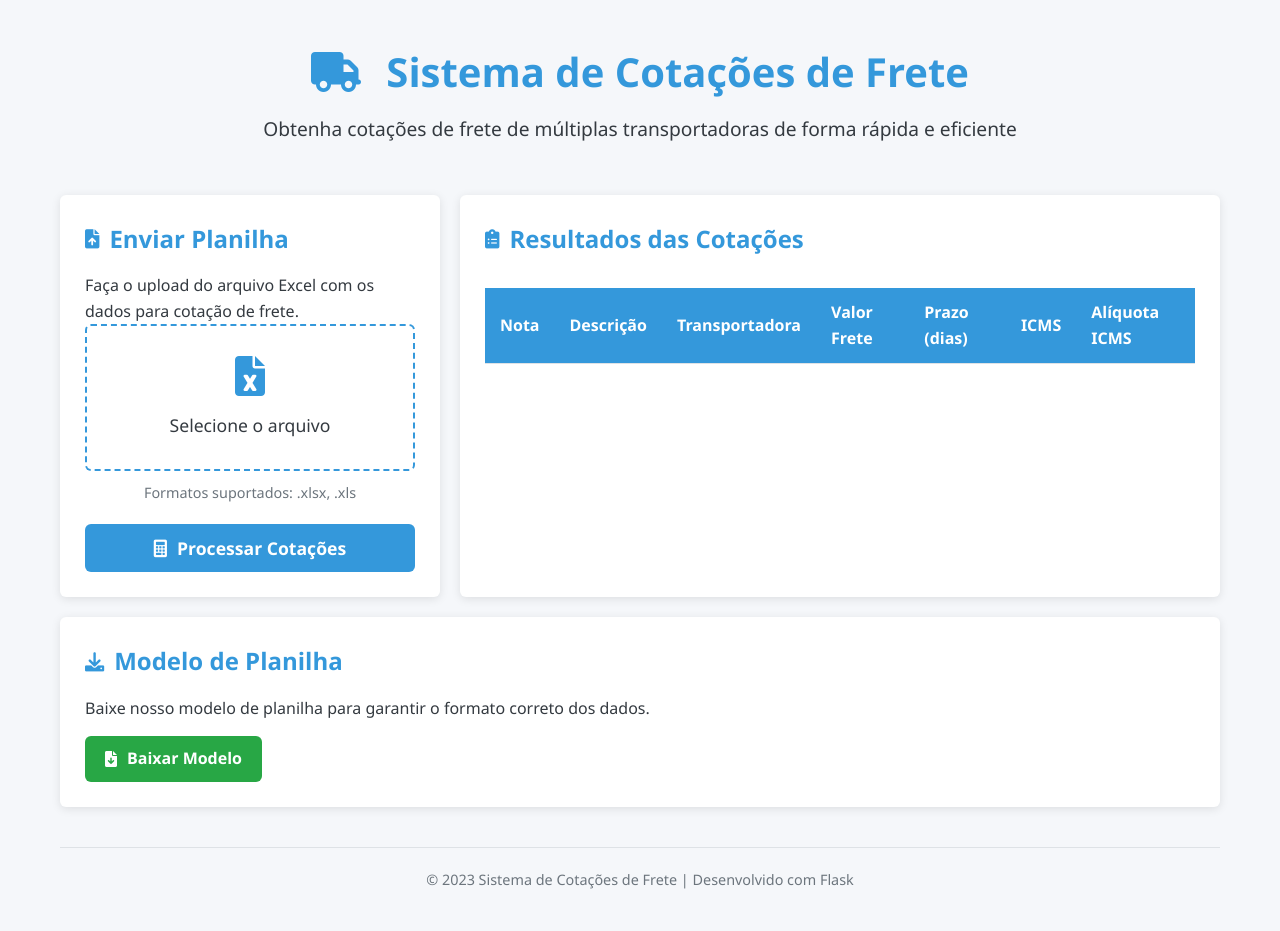
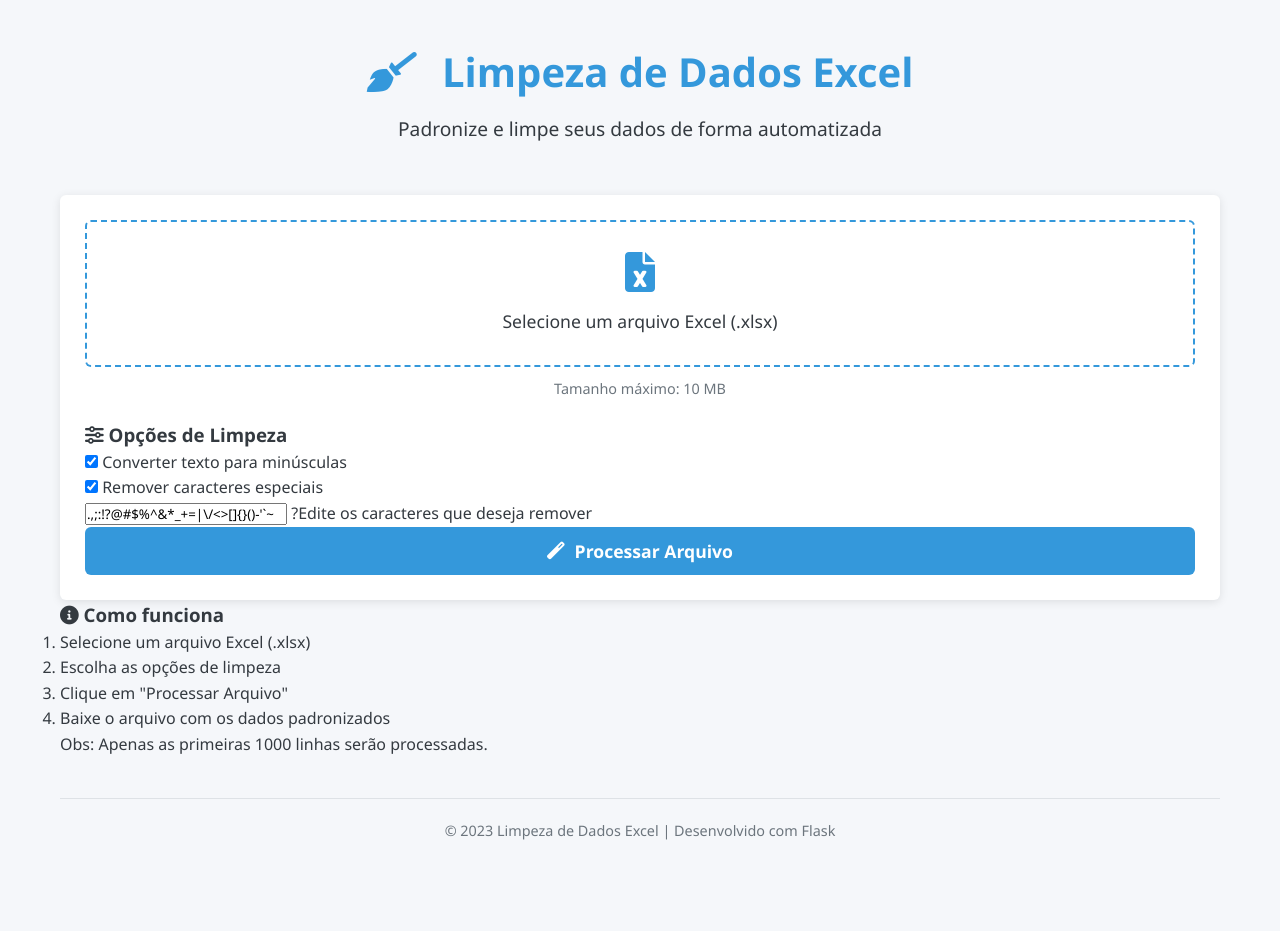
Before and after one commit to Douglasprojetospro/limpador-web, a Flask app: page / in a window 1280 px wide. After the commit the page ends 840 px from the top, so only its background shows below. Run offline with Flask 3, Linux system fonts and the light colour scheme; lists and menus that the app fills with data are empty.

Commit message:
Update index.html

```diff
--- a/templates/index.html
+++ b/templates/index.html
@@ -3,30 +3,45 @@
 <head>
     <meta charset="UTF-8">
     <meta name="viewport" content="width=device-width, initial-scale=1.0">
-    <title>Sistema de Cotações de Frete</title>
+    <title>Limpeza de Dados Excel</title>
     <link rel="stylesheet" href="{{ url_for('static', filename='style.css') }}">
     <link rel="stylesheet" href="https://cdnjs.cloudflare.com/ajax/libs/font-awesome/6.0.0-beta3/css/all.min.css">
 </head>
 <body>
     <div class="container">
         <header class="header">
-            <h1><i class="fas fa-truck"></i> Sistema de Cotações de Frete</h1>
-            <p class="subtitle">Obtenha cotações de frete de múltiplas transportadoras de forma rápida e eficiente</p>
+            <h1><i class="fas fa-broom"></i> Limpeza de Dados Excel</h1>
+            <p class="subtitle">Padronize e limpe seus dados de forma automatizada</p>
         </header>
 
-        <div class="content-grid">
-            <section class="upload-section card">
-                <h2><i class="fas fa-file-upload"></i> Enviar Planilha</h2>
-                <p>Faça o upload do arquivo Excel com os dados para cotação de frete.</p>
-
-                <form id="quoteForm" action="/process" method="POST" enctype="multipart/form-data">
+        <main class="main-content">
+            <div class="card">
+                <form id="uploadForm" action="/" method="POST" enctype="multipart/form-data">
                     <div class="form-group">
                         <label for="file" class="file-label">
                             <i class="fas fa-file-excel"></i>
-                            <span id="file-name">Selecione o arquivo</span>
-                            <input type="file" id="file" name="file" accept=".xlsx,.xls" required>
+                            <span id="file-name">Selecione um arquivo Excel (.xlsx)</span>
+                            <input type="file" id="file" name="file" accept=".xlsx" required>
                         </label>
-                        <p class="file-info">Formatos suportados: .xlsx, .xls</p>
+                        <p class="file-info">Tamanho máximo: {{ max_size_mb }} MB</p>
+                    </div>
+
+                    <div class="options-section">
+                        <h3><i class="fas fa-sliders-h"></i> Opções de Limpeza</h3>
+
+                        <div class="option-group">
+                            <input type="checkbox" id="minusculo" name="minusculo" checked>
+                            <label for="minusculo">Converter texto para minúsculas</label>
+                        </div>
+
+                        <div class="option-group">
+                            <input type="checkbox" id="remover_especiais" name="remover_especiais" checked>
+                            <label for="remover_especiais">Remover caracteres especiais</label>
+                            <div class="chars-input-container">
+                                <input type="text" id="caracteres" name="caracteres" value=".,;:!?@#$%^&*_+=|\/<>[]{}()-'`~" class="chars-input">
+                                <span class="tooltip">?<span class="tooltiptext">Edite os caracteres que deseja remover</span></span>
+                            </div>
+                        </div>
                     </div>
 
                     <div class="progress-container" id="progressContainer" style="display: none;">
@@ -35,44 +50,25 @@
                     </div>
 
                     <button type="submit" class="submit-btn" id="submitBtn">
-                        <i class="fas fa-calculator"></i> Processar Cotações
+                        <i class="fas fa-magic"></i> Processar Arquivo
                     </button>
                 </form>
-            </section>
+            </div>
 
-            <section class="results-section card">
-                <h2><i class="fas fa-clipboard-list"></i> Resultados das Cotações</h2>
-                <div class="table-container">
-                    <table id="resultsTable">
-                        <thead>
-                            <tr>
-                                <th>Nota</th>
-                                <th>Descrição</th>
-                                <th>Transportadora</th>
-                                <th>Valor Frete</th>
-                                <th>Prazo (dias)</th>
-                                <th>ICMS</th>
-                                <th>Alíquota ICMS</th>
-                            </tr>
-                        </thead>
-                        <tbody>
-                            <!-- Results will be populated here -->
-                        </tbody>
-                    </table>
-                </div>
-            </section>
-        </div>
-
-        <section class="template-section card">
-            <h2><i class="fas fa-download"></i> Modelo de Planilha</h2>
-            <p>Baixe nosso modelo de planilha para garantir o formato correto dos dados.</p>
-            <a href="/download-template" class="download-btn">
-                <i class="fas fa-file-download"></i> Baixar Modelo
-            </a>
-        </section>
+            <div class="info-box">
+                <h3><i class="fas fa-info-circle"></i> Como funciona</h3>
+                <ol>
+                    <li>Selecione um arquivo Excel (.xlsx)</li>
+                    <li>Escolha as opções de limpeza</li>
+                    <li>Clique em "Processar Arquivo"</li>
+                    <li>Baixe o arquivo com os dados padronizados</li>
+                </ol>
+                <p class="note">Obs: Apenas as primeiras 1000 linhas serão processadas.</p>
+            </div>
+        </main>
 
         <footer class="footer">
-            <p>© 2023 Sistema de Cotações de Frete | Desenvolvido com Flask</p>
+            <p>© 2023 Limpeza de Dados Excel | Desenvolvido com Flask</p>
         </footer>
     </div>
 
```
